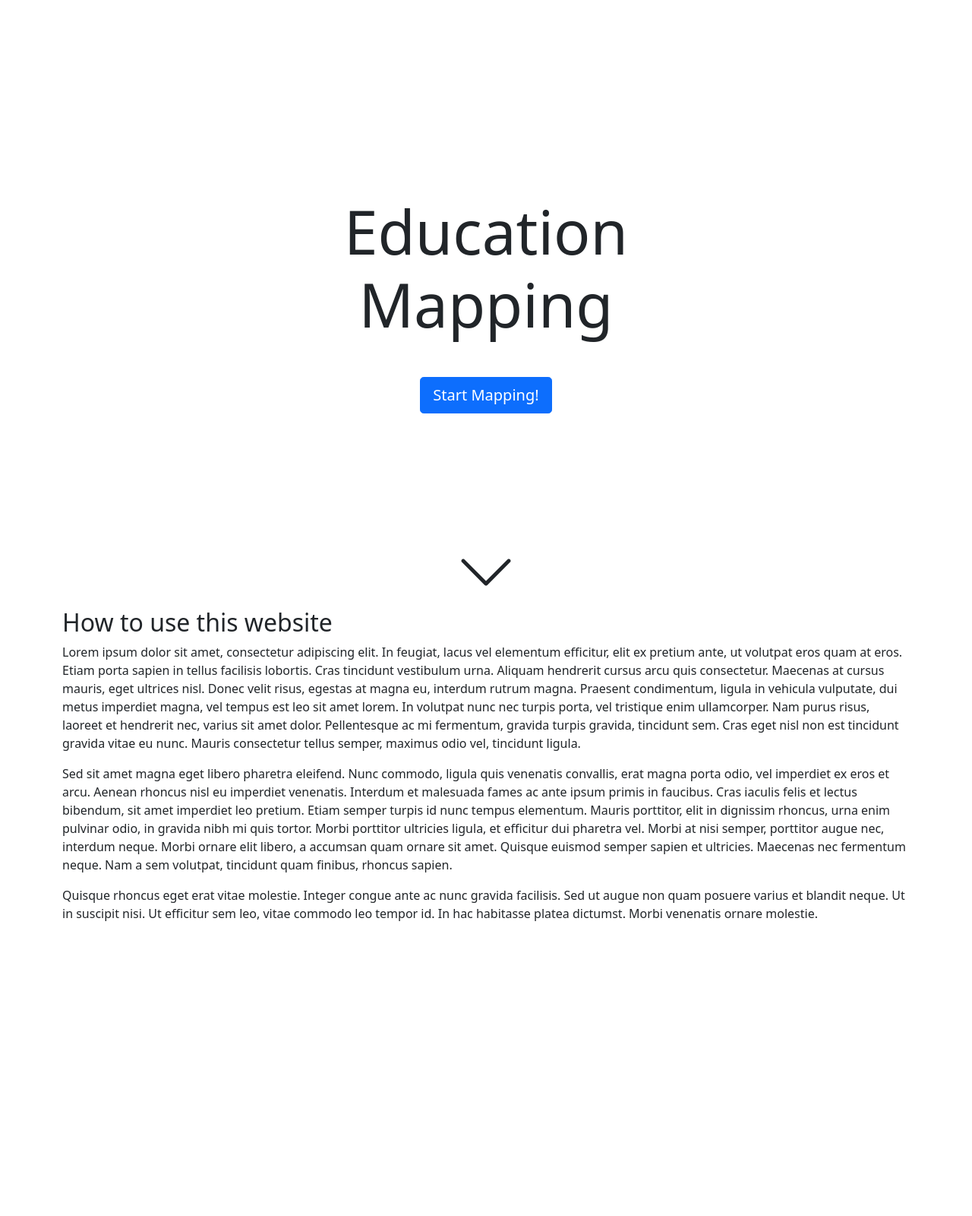
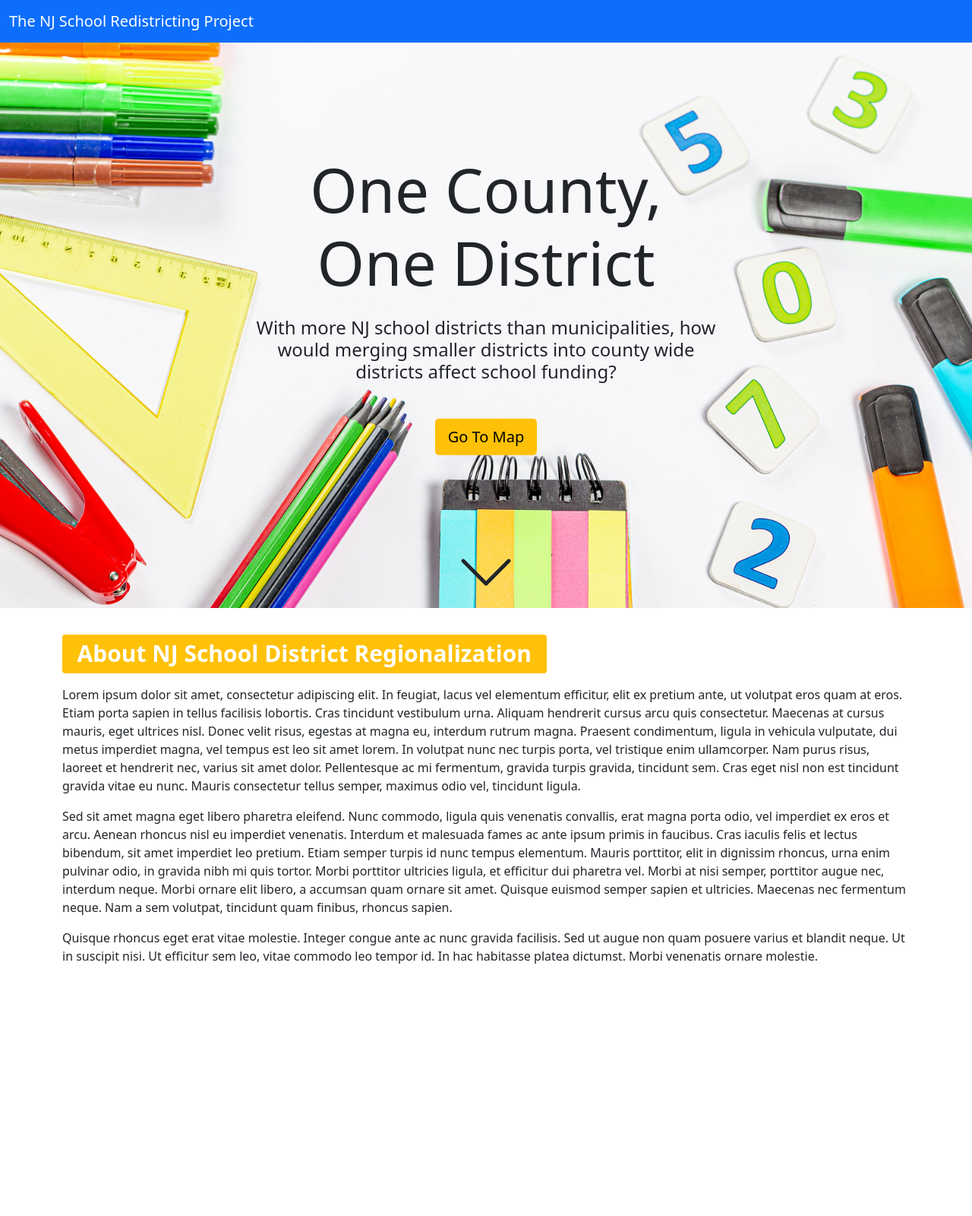
Before and after one commit to czhao39/soc414-educationmapping, a Flask app: page / in a window 1280 px wide. Shown: the whole page at 76% size. Run offline with Flask 2, Linux system fonts and the light colour scheme; some libraries are stand-ins or nearby versions.

Commit message:
Redesign home page

```diff
--- /dev/null
+++ b/static/css/home.css
@@ -0,0 +1,14 @@
+#hero-container {
+    min-height: calc(100vh - 56px);
+    background-image: url("/img/bg.jpg");
+    background-size: cover;
+    background-position: center;
+}
+
+#about-container {
+    padding-top: 2rem;
+}
+
+#about-container h1 {
+    margin-bottom: 1rem;
+}
--- a/templates/home.html
+++ b/templates/home.html
@@ -13,17 +13,23 @@
         <script src="https://cdn.jsdelivr.net/npm/bootstrap@5.0.0-beta3/dist/js/bootstrap.bundle.min.js" integrity="sha384-JEW9xMcG8R+pH31jmWH6WWP0WintQrMb4s7ZOdauHnUtxwoG2vI5DkLtS3qm9Ekf" crossorigin="anonymous"></script>
     </head>
     <body>
-        <div class="container min-vh-100">
+        <nav class="navbar navbar-dark bg-primary">
+            <div class="container-fluid">
+                <a class="navbar-brand" href="#">The NJ School Redistricting Project</a>
+            </div>
+        </nav>
+        <div id="hero-container">
             <div class="position-absolute top-50 start-50 translate-middle text-center">
-                <h1 class="display-1 mb-5">Education Mapping</h1>
-                <a href="/map" class="btn btn-primary btn-lg">Start Mapping!</a>
+                <h1 class="display-1 mb-4">One County, One District</h1>
+                <h4 class="mb-5">With more NJ school districts than municipalities, how would merging smaller districts into county wide districts affect school funding?</h4>
+                <a href="/map" class="btn btn-warning btn-lg">Go To Map</a>
             </div>
             <div class="position-absolute bottom-0 start-50 translate-middle-x">
-                <a href="#howto-container" class="display-1 text-reset"><i class="bi bi-chevron-down"></i></a>
+                <a href="#about-container" class="display-1 text-reset"><i class="bi bi-chevron-down"></i></a>
             </div>
         </div>
-        <div id="howto-container" class="container min-vh-100">
-            <h2>How to use this website</h2>
+        <div id="about-container" class="container min-vh-100">
+            <h1><span class="badge bg-warning">About NJ School District Regionalization</span></h1>
             <p>Lorem ipsum dolor sit amet, consectetur adipiscing elit. In feugiat, lacus vel elementum efficitur, elit ex pretium ante, ut volutpat eros quam at eros. Etiam porta sapien in tellus facilisis lobortis. Cras tincidunt vestibulum urna. Aliquam hendrerit cursus arcu quis consectetur. Maecenas at cursus mauris, eget ultrices nisl. Donec velit risus, egestas at magna eu, interdum rutrum magna. Praesent condimentum, ligula in vehicula vulputate, dui metus imperdiet magna, vel tempus est leo sit amet lorem. In volutpat nunc nec turpis porta, vel tristique enim ullamcorper. Nam purus risus, laoreet et hendrerit nec, varius sit amet dolor. Pellentesque ac mi fermentum, gravida turpis gravida, tincidunt sem. Cras eget nisl non est tincidunt gravida vitae eu nunc. Mauris consectetur tellus semper, maximus odio vel, tincidunt ligula.</p>
             <p>Sed sit amet magna eget libero pharetra eleifend. Nunc commodo, ligula quis venenatis convallis, erat magna porta odio, vel imperdiet ex eros et arcu. Aenean rhoncus nisl eu imperdiet venenatis. Interdum et malesuada fames ac ante ipsum primis in faucibus. Cras iaculis felis et lectus bibendum, sit amet imperdiet leo pretium. Etiam semper turpis id nunc tempus elementum. Mauris porttitor, elit in dignissim rhoncus, urna enim pulvinar odio, in gravida nibh mi quis tortor. Morbi porttitor ultricies ligula, et efficitur dui pharetra vel. Morbi at nisi semper, porttitor augue nec, interdum neque. Morbi ornare elit libero, a accumsan quam ornare sit amet. Quisque euismod semper sapien et ultricies. Maecenas nec fermentum neque. Nam a sem volutpat, tincidunt quam finibus, rhoncus sapien.</p>
             <p>Quisque rhoncus eget erat vitae molestie. Integer congue ante ac nunc gravida facilisis. Sed ut augue non quam posuere varius et blandit neque. Ut in suscipit nisi. Ut efficitur sem leo, vitae commodo leo tempor id. In hac habitasse platea dictumst. Morbi venenatis ornare molestie.</p>
```
Also changed, not shown: static/img/bg.jpg (added).
